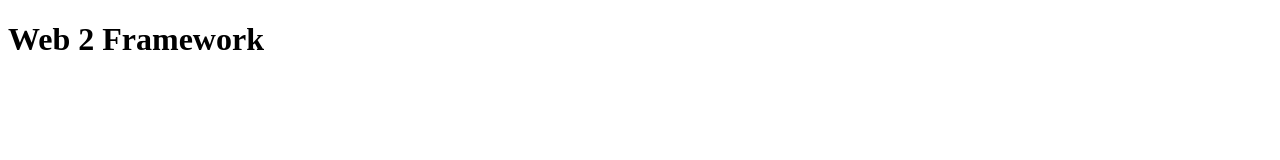
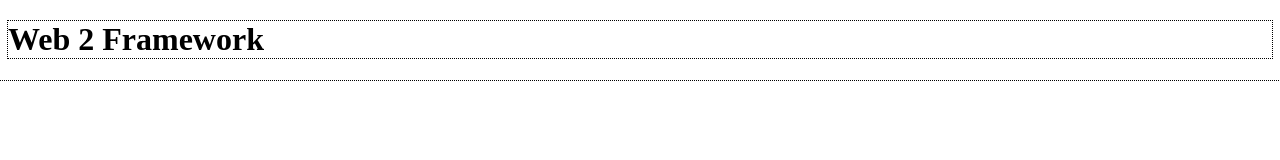
Before and after one commit to klopez10/web-2-framework, a plain HTML site: page index.html in a window 1280 px wide. Drawn offline with Linux system fonts and the light colour scheme.

Commit message:
Diagnostic Styling
* Visual design cues

```diff
--- a/css/styles.css
+++ b/css/styles.css
@@ -1 +1,10 @@
 /*My Styles*/
+
+/* Diagnostic Styling
+    * Change Background Color
+    * Outline ELements
+*/
+
+* {
+    outline: 1px dotted black;
+}
```
